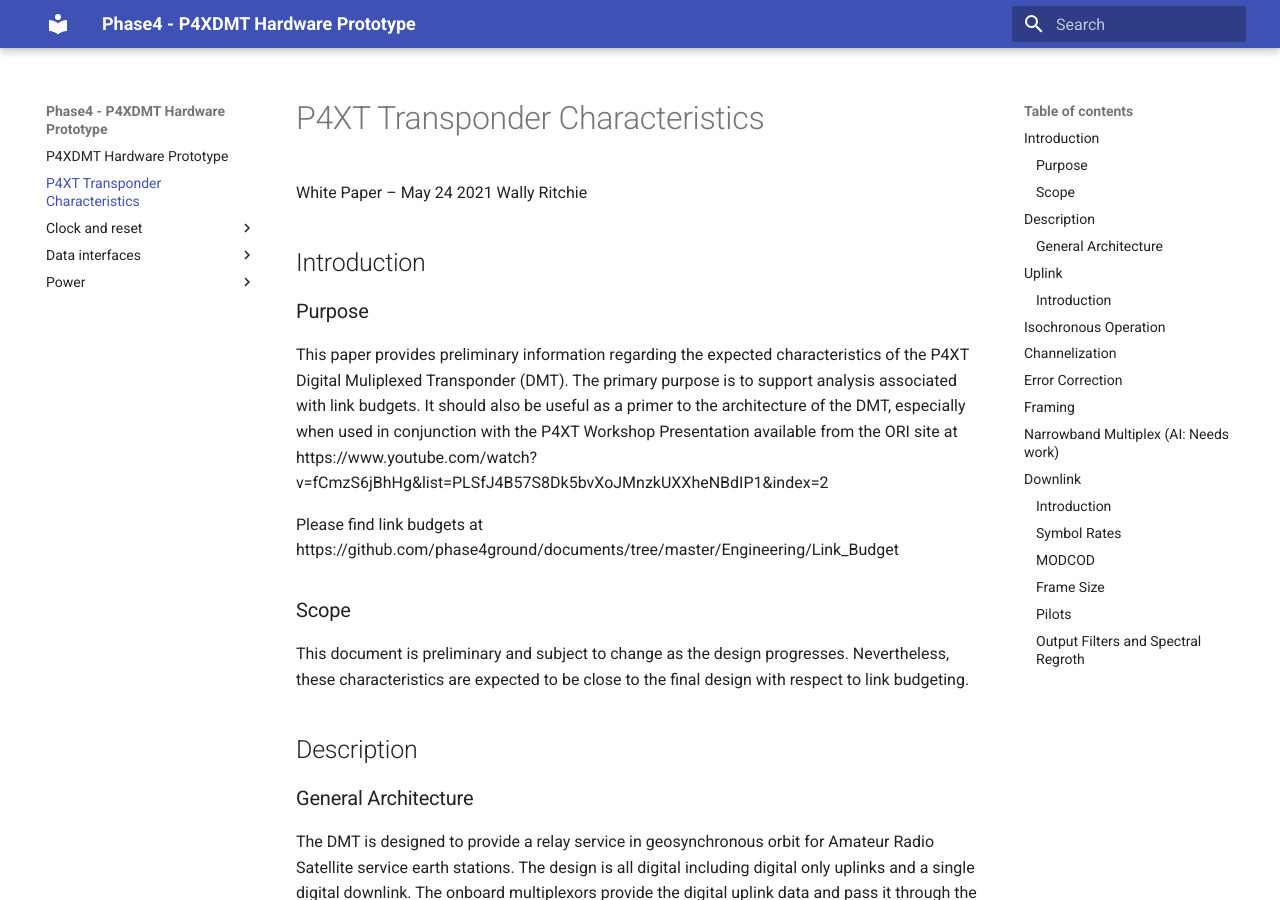
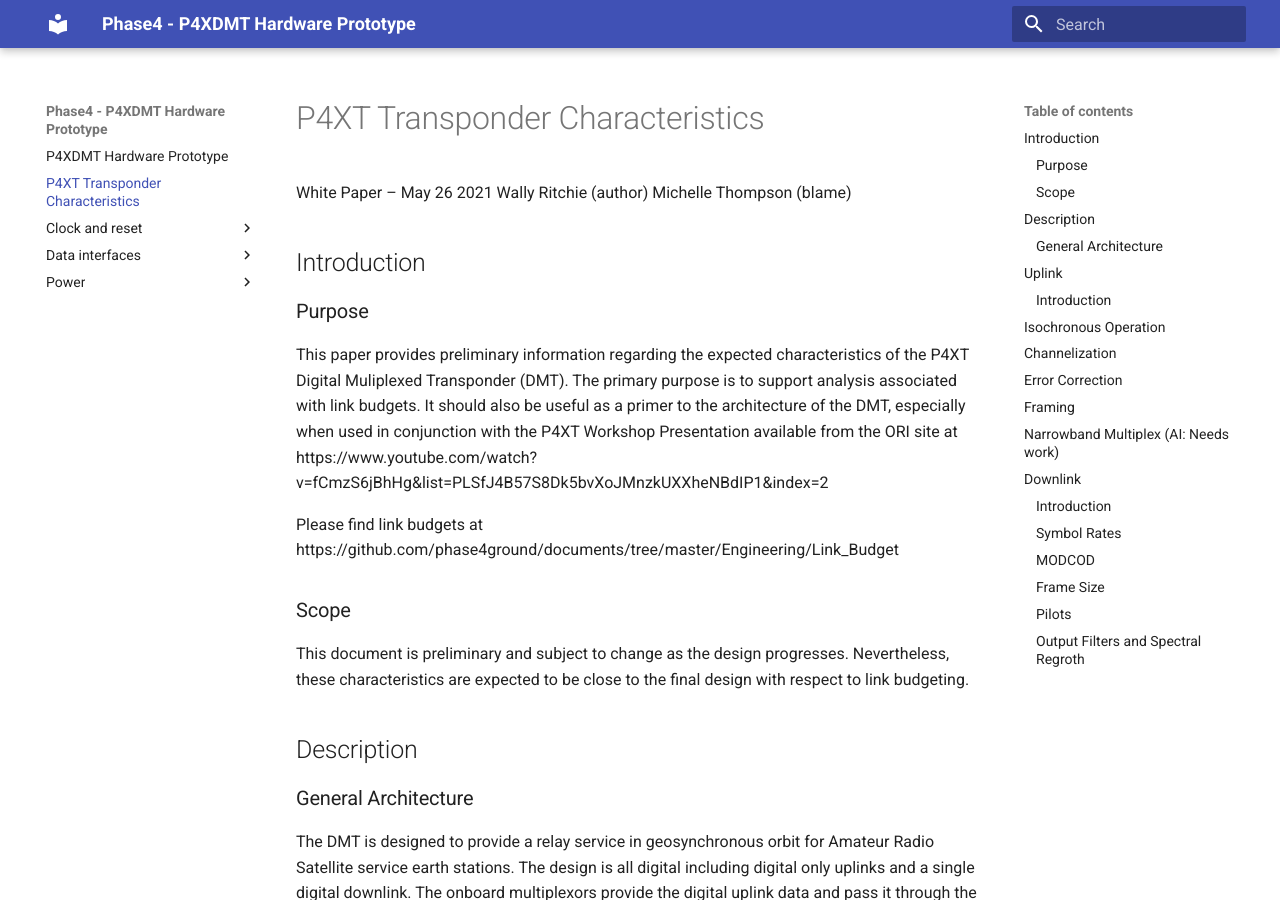
Before and after one commit to haifuraiya/p4xdmt_hw_protoype, an MkDocs documentation site: the page built from docs/transponder-characteristics.md, in a window 1280 px wide and 900 px high. Built offline with MkDocs 1.6.1 and Material for MkDocs 9.7.7, drawn with Linux system fonts in a browser that asks for light colours.

Commit message:
Update transponder-characteristics.md

```diff
--- a/docs/transponder-characteristics.md
+++ b/docs/transponder-characteristics.md
@@ -1,6 +1,7 @@
 # P4XT Transponder Characteristics
-White Paper – May 24 2021
-Wally Ritchie
+White Paper – May 26 2021
+Wally Ritchie (author)
+Michelle Thompson (blame)
 
 ## Introduction
 
```
